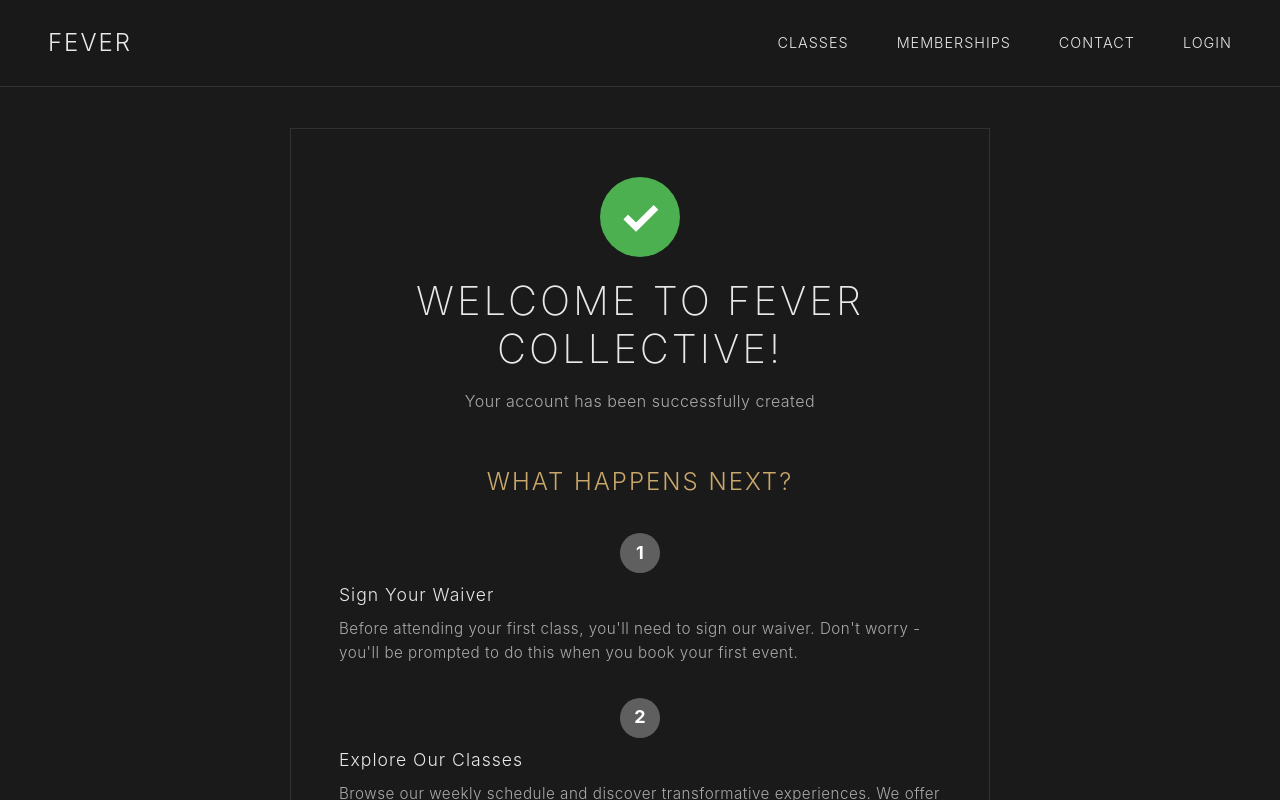
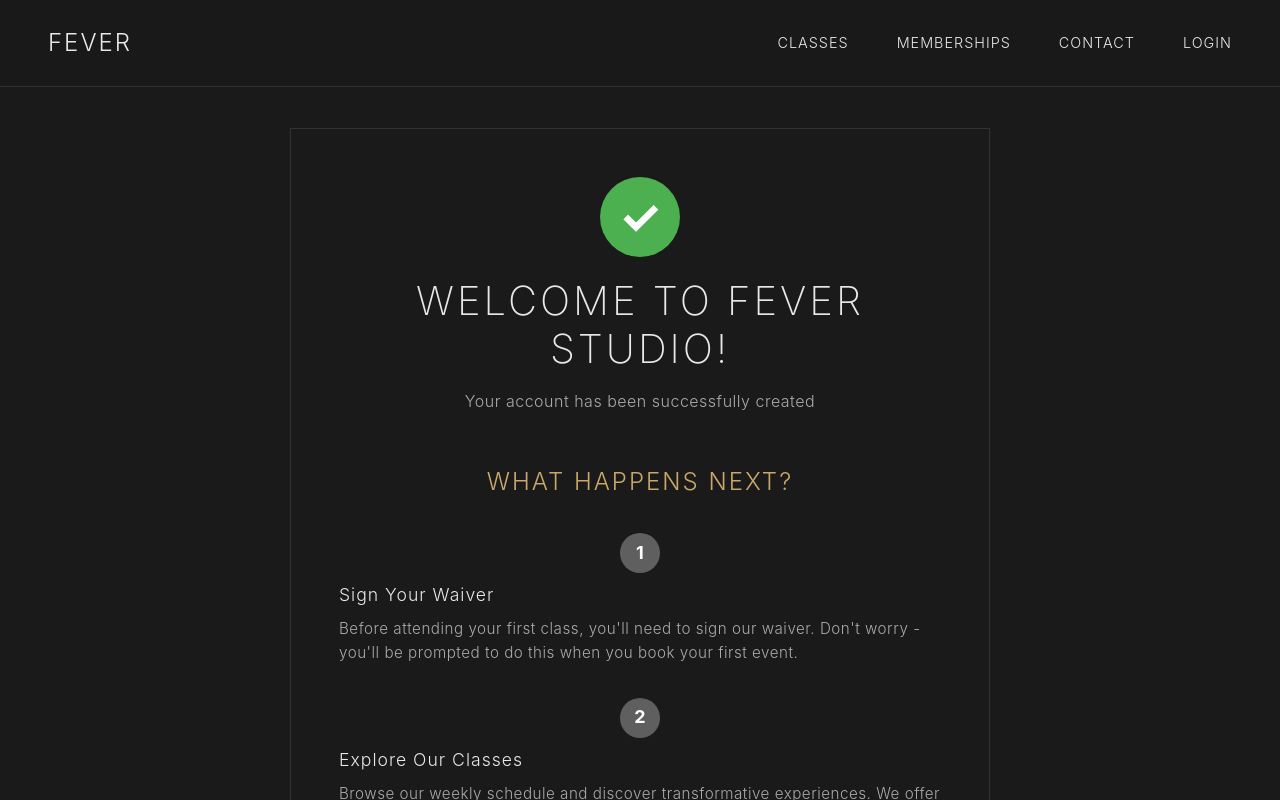
Before and after one commit to scaliouette-pooda/fever-collective, a React (Create React App) app in the folder client/: page /registration-confirmation in a window 1280 px wide. Shown: the top 800 px of the page. Built offline with nearby package versions, Linux system fonts and the light colour scheme; no server answers; the HTML template or start-up script is replaced by a standard one.

Commit message:
Update RegistrationConfirmation.js

```diff
--- a/client/src/components/RegistrationConfirmation.js
+++ b/client/src/components/RegistrationConfirmation.js
@@ -9,7 +9,7 @@ function RegistrationConfirmation() {
       <div className="auth-container confirmation-container">
         <div className="auth-header">
           <div className="success-icon">✓</div>
-          <h1>Welcome to Fever Collective!</h1>
+          <h1>Welcome to Fever Studio!</h1>
           <p>Your account has been successfully created</p>
         </div>
 
```
